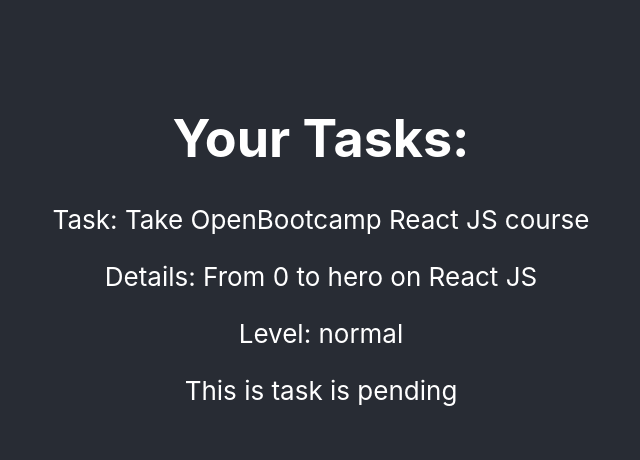
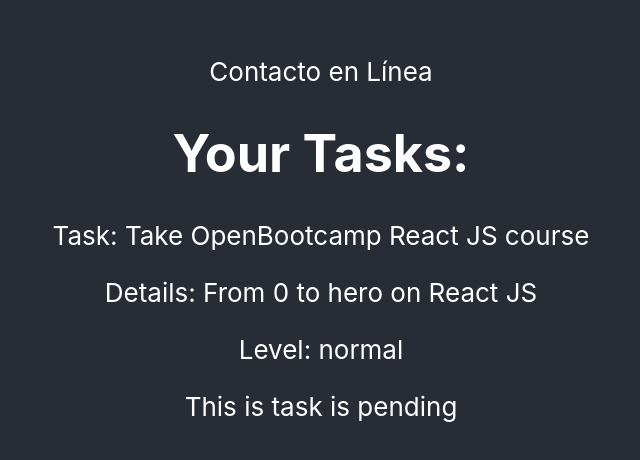
Before and after one commit to fermolanoc/react-components, a React (Create React App) app: page / in a window 1280 px wide. Shown: the part 148-608 px from the top of the page, without its empty margins (319-959 px from the left). Built offline with nearby package versions, Linux system fonts and the light colour scheme.

Commit message:
[ADD] components <user_connection, contact> to show contact connection status on screen

```diff
--- a/src/App.js
+++ b/src/App.js
@@ -1,8 +1,8 @@
-import logo from "./logo.svg";
 import "./App.css";
 import Greeting from "./components/pure/greeting";
 import GreetingFunctional from "./components/pure/greetingFunctional";
 import TaskListComponent from "./components/container/task_list";
+import Contact from "./components/container/contact";
 
 function App() {
   return (
@@ -12,6 +12,7 @@
           {/* Pure component Greeting */}
           {/* <Greeting name={"Fernando"} /> */}
           {/* <GreetingFunctional name="Silvye" /> */}
+          <Contact />
           <TaskListComponent />
         </p>
       </header>
--- /dev/null
+++ b/src/components/container/contact.jsx
@@ -0,0 +1,19 @@
+import React from "react";
+import UserConnection from "../pure/user_connection";
+
+const Contact = () => {
+  const defaultContact = {
+    name: "Fernando",
+    lastName: "Molano",
+    email: "f.molano@mail.com",
+    isLoggedIn: true,
+  };
+
+  return (
+    <div>
+      <UserConnection contact={defaultContact} />
+    </div>
+  );
+};
+
+export default Contact;
--- a/src/components/container/task_list.jsx
+++ b/src/components/container/task_list.jsx
@@ -1,5 +1,4 @@
 import React from "react";
-import PropTypes from "prop-types";
 import { Task } from "../../models/task.class";
 import { LEVELS } from "../../models/levels.enum";
 import TaskComponent from "../pure/task";
@@ -12,6 +11,9 @@
     LEVELS.NORMAL
   );
 
+  const updateState = (id) => {
+    console.log("TODO: update a task state");
+  };
   return (
     <div>
       <div>
@@ -23,6 +25,4 @@
   );
 };
 
-TaskListComponent.propTypes = {};
-
 export default TaskListComponent;
--- /dev/null
+++ b/src/components/pure/user_connection.jsx
@@ -0,0 +1,17 @@
+import React from "react";
+import PropTypes from "prop-types";
+import { Contact } from "../../models/contact.class";
+
+const UserConnection = ({ contact }) => {
+  return (
+    <div>
+      {contact.isLoggedIn ? "Contacto en Línea" : "Contacto No Disponible"}
+    </div>
+  );
+};
+
+UserConnection.propTypes = {
+  contact: PropTypes.instanceOf(Contact),
+};
+
+export default UserConnection;
--- /dev/null
+++ b/src/models/contact.class.js
@@ -0,0 +1,14 @@
+export class Contact {
+  name = "";
+  lastName = "";
+  email = "";
+  isLoggedIn = false;
+
+  // Constructor
+  constructor(name, lastName, email, loggedIn) {
+    this.name = name;
+    this.lastName = lastName;
+    this.email = email;
+    this.loggedIn = loggedIn;
+  }
+}
```
